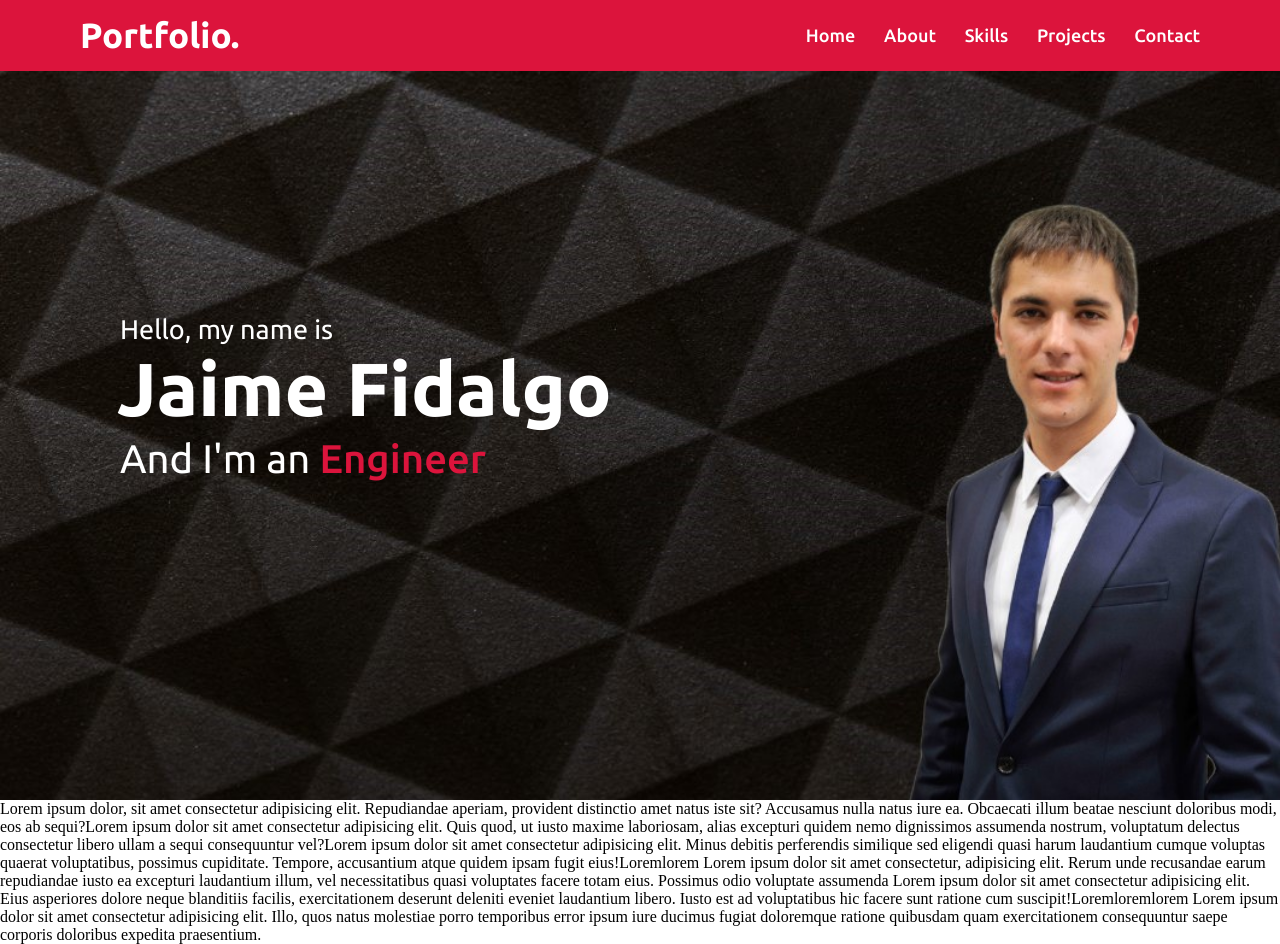
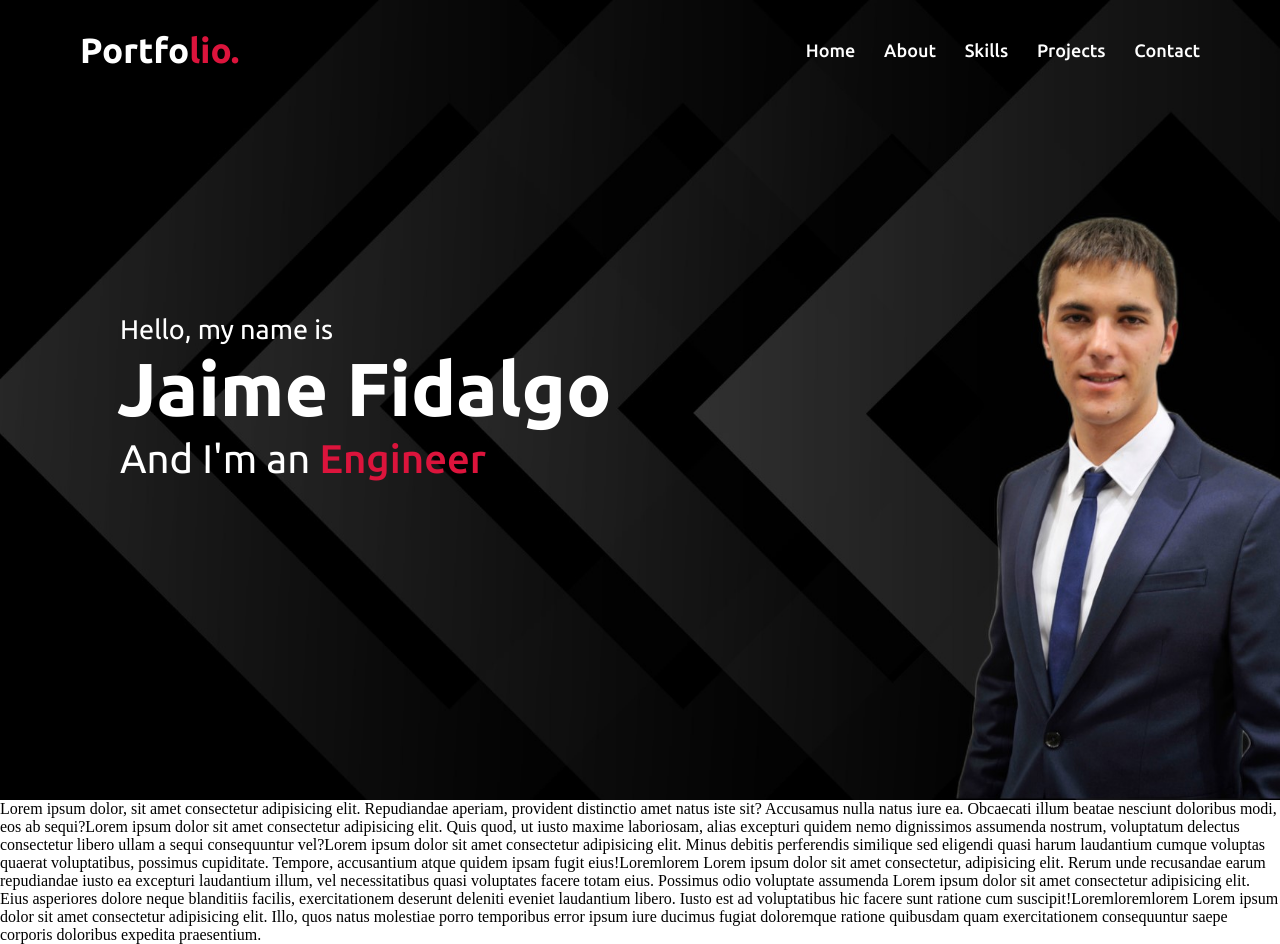
Before and after one commit to JaimeFidalgo/PersonalSite, a plain HTML site: page public/index.html in a window 1280 px wide. Drawn offline with Linux system fonts and the light colour scheme.

Commit message:
navbar hovers

```diff
--- a/public/assets/css/styles.css
+++ b/public/assets/css/styles.css
@@ -11,9 +11,10 @@
 .navbar{
     position: fixed;
     width: 100%;
-    background: crimson;
+    padding: 30px 0;
+    /* background: crimson; */
     font-family: "Ubuntu", sans-serif;
-    padding: 15px 0;
+
 }
 
 .max-width{
@@ -35,6 +36,10 @@
     font-weight: 600;
 }
 
+.navbar .logo a span{
+    color: crimson;
+}
+
 .navbar .menu li{
     list-style: none;
     display: inline-block;
@@ -46,13 +51,19 @@
     font-size: 18px;
     font-weight: 500;
     margin-left: 25px;
+    transition: color 0.3s ease;
+}
+
+.navbar .menu li a:hover{
+    color: crimson;
+
 }
 
 /*Home Section Styling*/
 
 .home{
     display: flex;
-    background: url("../vendor/images/background-profile-v2.jpg") no-repeat center;
+    background: url("../vendor/images/background-profile-v4.jpg") no-repeat center;
     background-size: cover;
     height: 100vh;
     color: #fff;
@@ -83,3 +94,6 @@
     color: crimson;
     font-weight: 500;
 }
+
+
+/* min 15:10 meter jquery */
```
Also changed, not shown: public/assets/vendor/images/background-2.jpg (added), public/assets/vendor/images/background-3.jpg (added), public/assets/vendor/images/background-profile-v3.jpg (added), public/assets/vendor/images/background-profile-v4.jpg (added).
